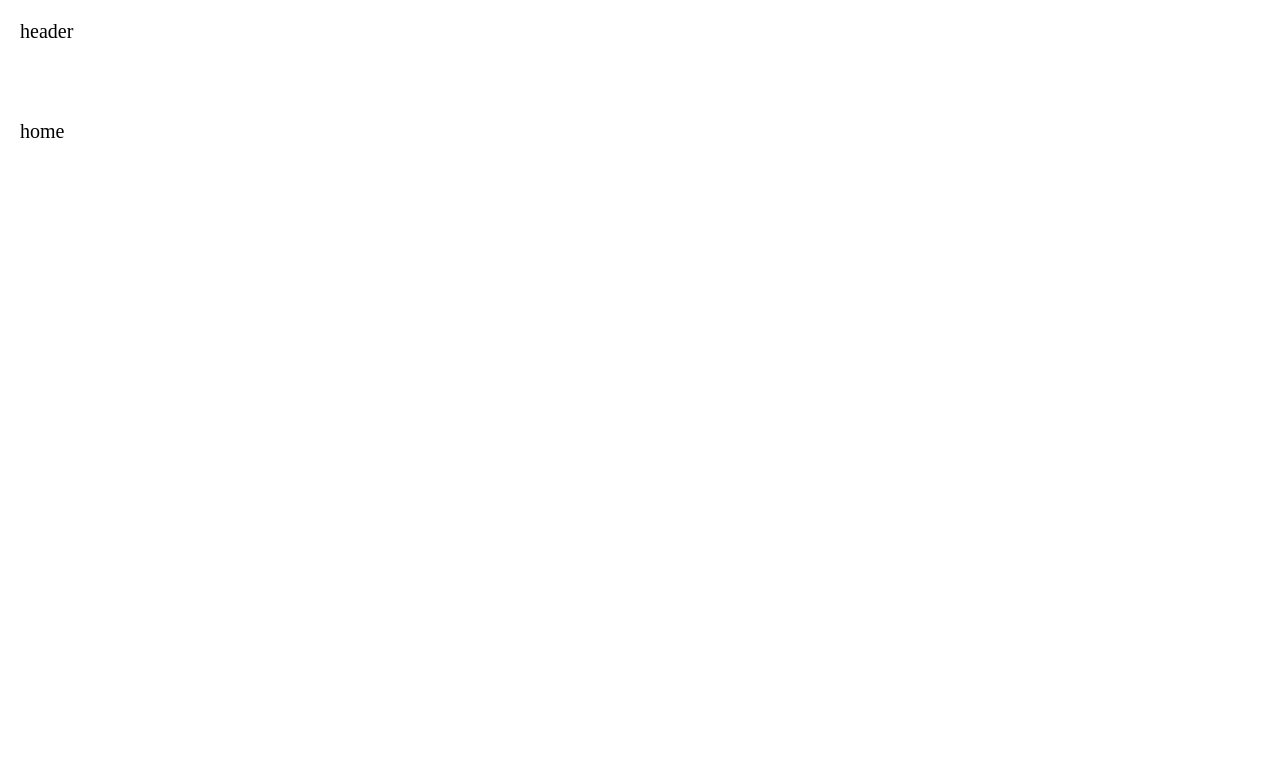
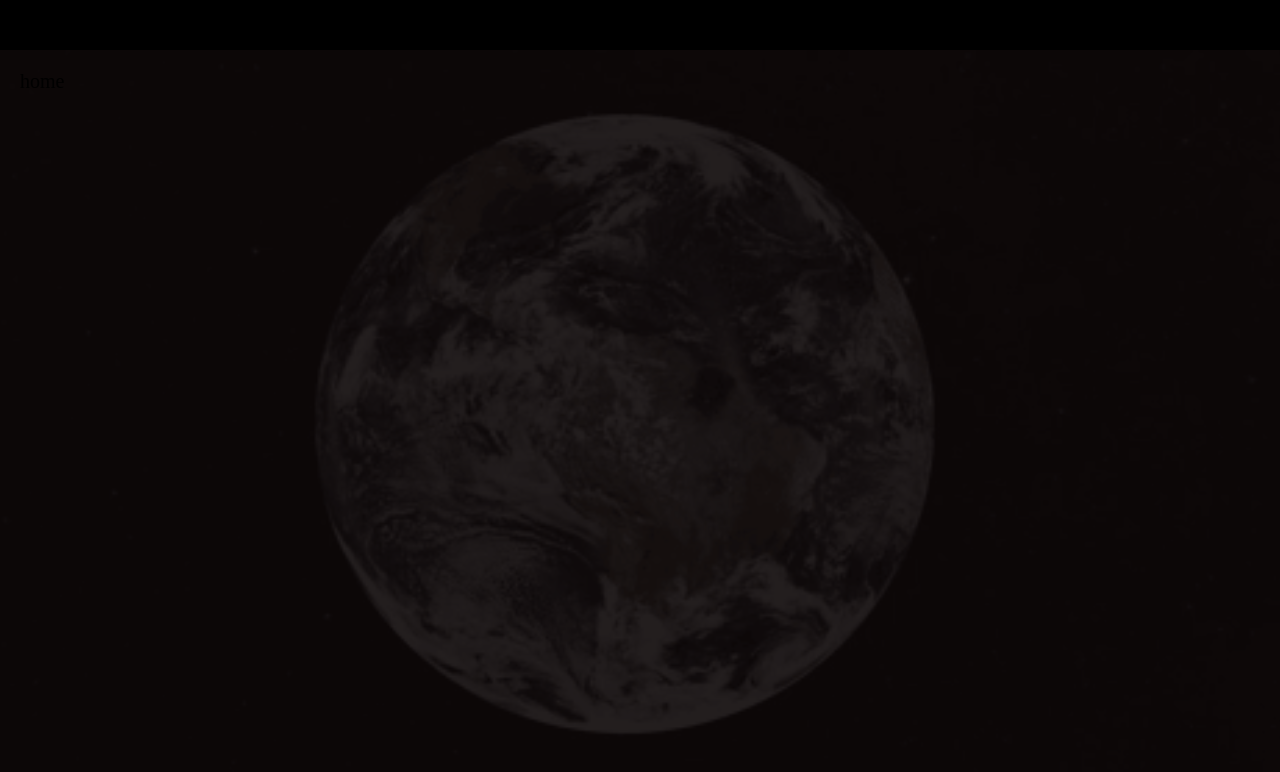
Before and after one commit to kozzztia/games, a Next.js app: page / in a window 1280 px wide. Shown: the top 772 px of the page. Built offline with nearby package versions, Linux system fonts and the light colour scheme.

Commit message:
platet + mixins for header

```diff
--- a/src/styles/globals.scss
+++ b/src/styles/globals.scss
@@ -1,6 +1,11 @@
 @import "mixin";
 
 :root {
+  //sizing
+  @include header-container-styles;
+
+
+  //default
   --max-width: 1600px;
   --centred-page : 0 auto;
   --main-font-size : 20px;
@@ -9,8 +14,11 @@
   --container-tablet-padding : 10px;
   --container-mobile-padding : 5px;
   //layout
-  --header-height : 100px;
+  --header-height : 50px;
   --main-height : calc(100vh - var(--header-height));
+  //backgrounds
+  --header-background : #000000;
+  --main-background : rgba(14, 8, 8, 0.9);
 }
 * {
   box-sizing: border-box;
--- a/src/styles/layout.module.scss
+++ b/src/styles/layout.module.scss
@@ -2,6 +2,7 @@
   width : 100%;
   position: fixed;
   min-height: var(--header-height) ;
+  background: var(--header-background);
 
 }
 .layoutMain{
@@ -9,4 +10,18 @@
   position: relative;
   width : 100%;
   min-height: var(--main-height);
+  background-image: url('../../public/pictures/earth.gif');
+  background-repeat: no-repeat;
+  background-size: cover;
+  background-position: center;
+  &::before{
+    content: "";
+    display: block;
+    position: absolute;
+    width : 100%;
+    height: 100%;
+    inset : 0 0 0 0;
+    background: var(--main-background);
+
+  }
 }
--- a/src/styles/mixin.scss
+++ b/src/styles/mixin.scss
@@ -23,3 +23,15 @@
     padding : var(--container-mobile-padding)
   }
 }
+
+@mixin header-container-styles{
+  @include desktop{
+    --header-height: 50px;
+  }
+  @include tablet{
+    --header-height: 50px;
+  }
+  @include mobile{
+    --header-height: 50px;
+  }
+}
```
Also changed, not shown: public/pictures/earth.gif (added).
